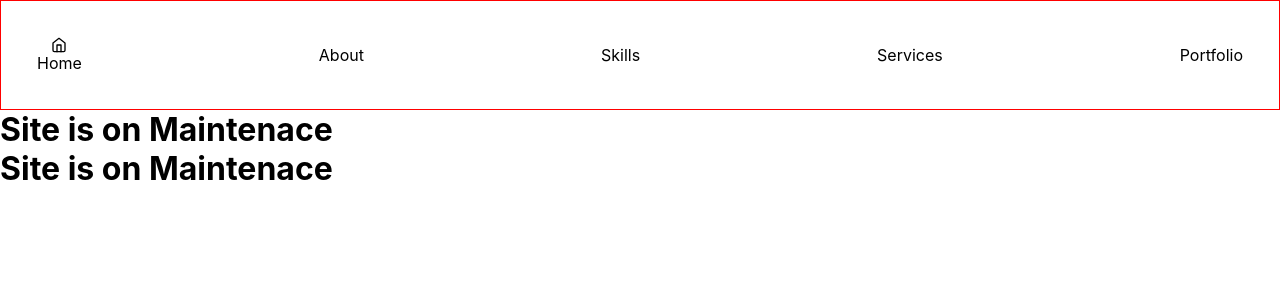
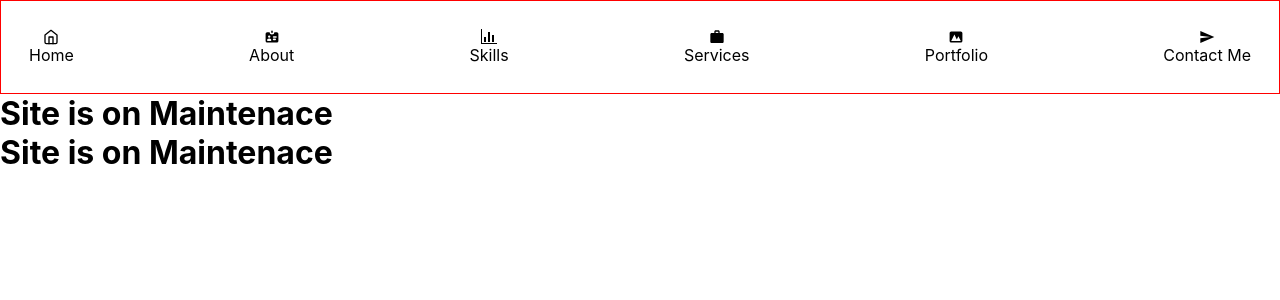
Before and after one commit to EoBryanDev/my-portfolio, a React (Create React App) app: page / in a window 1280 px wide. Shown: the top 300 px of the page. Built offline with nearby package versions, Linux system fonts and the light colour scheme.

Commit message:
Menu List Scratch

```diff
--- a/src/components/Menu/index.jsx
+++ b/src/components/Menu/index.jsx
@@ -1,6 +1,11 @@
 import React from 'react';
 import P from 'prop-types';
+
 import { FiHome } from 'react-icons/fi';
+import { HiIdentification, HiPhotograph } from 'react-icons/hi';
+import { GoGraph } from 'react-icons/go';
+import { MdWork, MdSend } from 'react-icons/md';
+
 import * as Styled from './styles';
 
 import { MenuLink } from '../MenuLink';
@@ -12,16 +17,24 @@ export const Menu = ({ toggled = true }) => (
       Home
     </MenuLink>
     <MenuLink>
+      <HiIdentification />
       About
     </MenuLink>
     <MenuLink>
+      <GoGraph />
       Skills
     </MenuLink>
     <MenuLink>
+      <MdWork />
       Services
     </MenuLink>
     <MenuLink>
+      <HiPhotograph />
       Portfolio
+    </MenuLink>
+    <MenuLink>
+      <MdSend />
+      Contact Me
     </MenuLink>
   </Styled.MenuComponent>
 );
--- a/src/components/MenuLink/styles.js
+++ b/src/components/MenuLink/styles.js
@@ -6,7 +6,7 @@ export const Item = styled.li`
     flex-direction: column;
     align-items: center;
     list-style: none;
-    padding: 16px;
-    margin: 10px;
+    padding: 10px;
+    margin: 8px;
   `}
 `;
```
